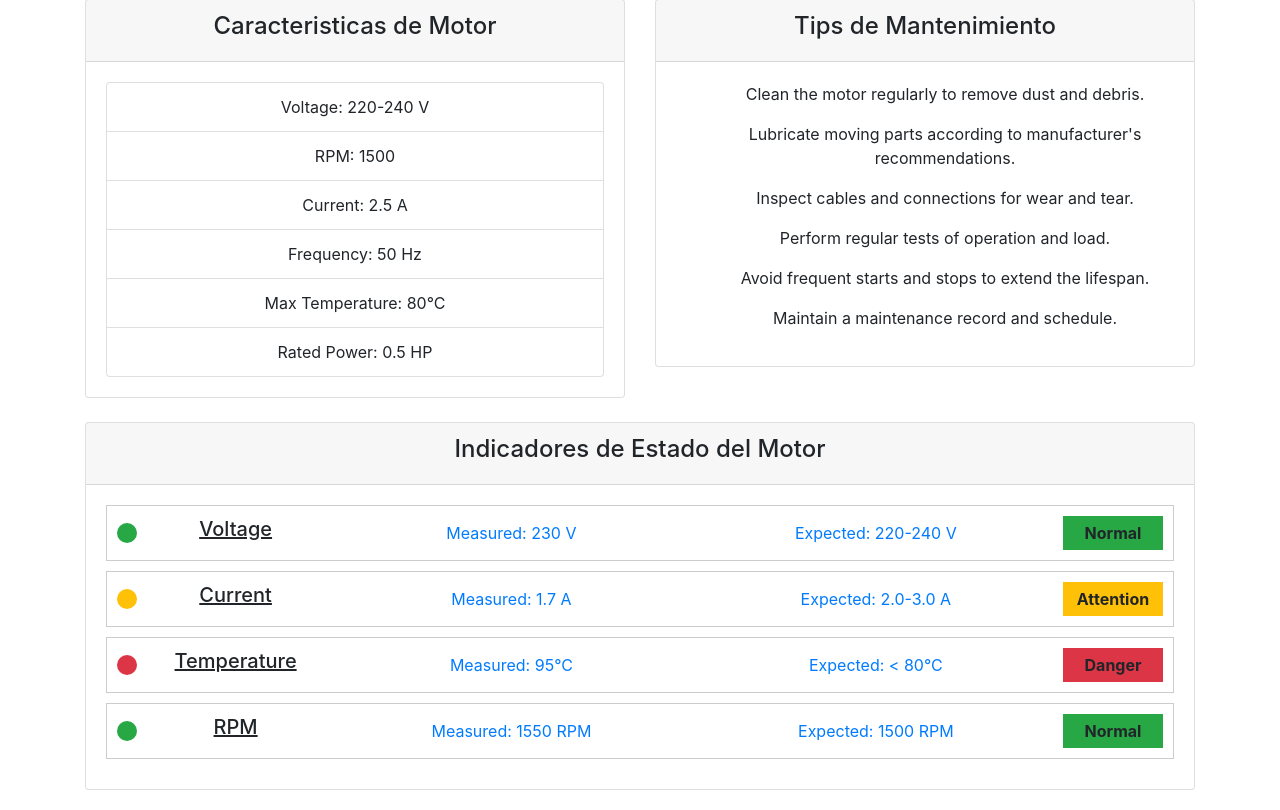
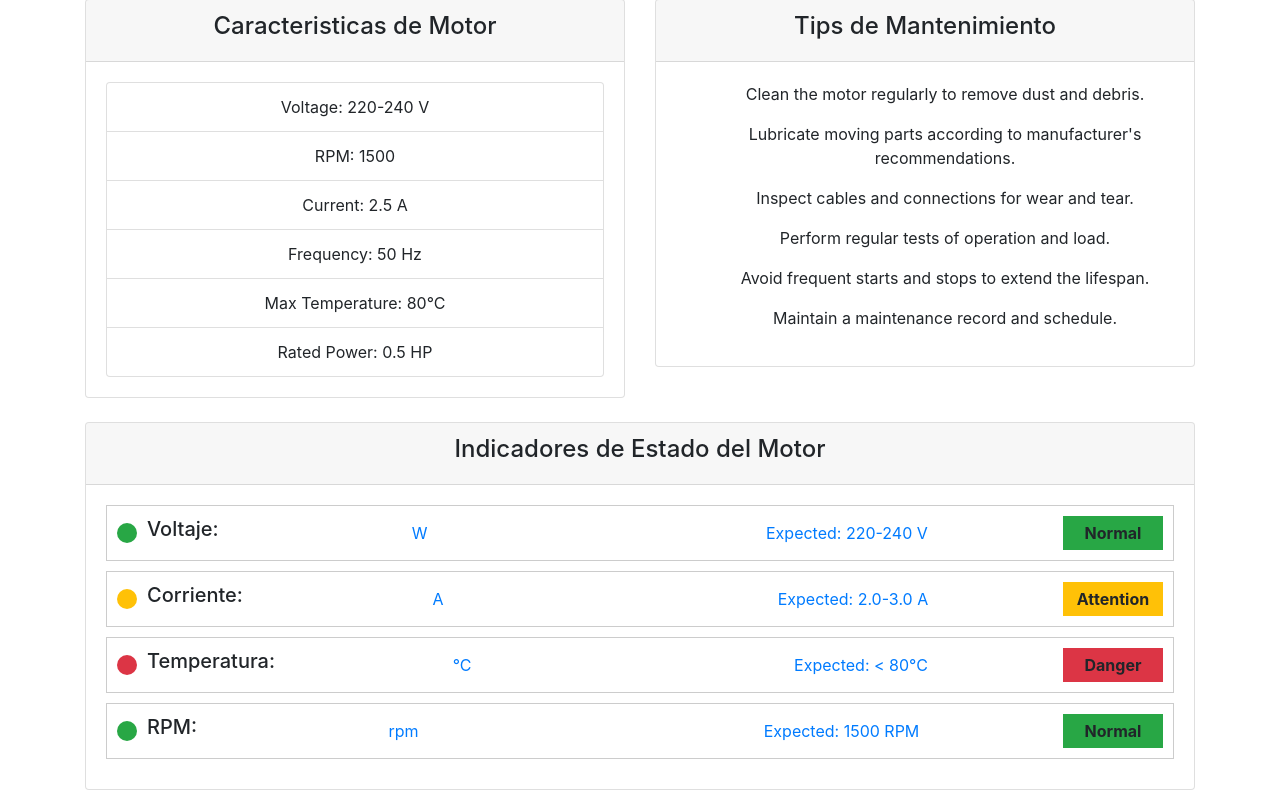
Before and after one commit to Pomel-c/Motor-Electrico, a Flask app: page /motor_details/1 in a window 1280 px wide. Shown: the part 177-987 px from the top of the page. Run offline with Flask 3, Linux system fonts and the light colour scheme; some libraries are stand-ins or nearby versions.

Commit message:
SocketIO and Python live website

```diff
--- a/app.py
+++ b/app.py
@@ -1,7 +1,23 @@
-from flask import Flask, render_template
 from flask import Flask, render_template, request
+from flask_socketio import SocketIO
+from flask_serial import Serial
+from eventlet import monkey_patch
+
+monkey_patch()
 
 app = Flask(__name__)
+app.config['SERIAL_TIMEOUT'] = 0.2
+# Puerto de USB del arduino
+app.config['SERIAL_PORT'] = 'COM4'
+# Baudios del arduino
+app.config['SERIAL_BAUDRATE'] = 9600
+app.config['SERIAL_BYTESIZE'] = 8
+app.config['SERIAL_PARITY'] = 'N'
+app.config['SERIAL_STOPBITS'] = 1
+app.config['SECRET_KEY'] = 'secret!'
+
+ser = Serial(app)
+socketio = SocketIO(app)
 
 @app.route('/')
 def index():
@@ -14,6 +30,26 @@
         # Agrega más motores según sea necesario
     ]
     return render_template('index.html', motors=motors)
+
+
+@ser.on_message()
+def handle_message(medida):
+    medida = medida.decode().replace('\r','').replace('\n',' ')
+    # Voltage - Temperatura - rpm - Corriente
+    # print(medida) 751.95 75.20 270703.12 56919.33
+    voltaje = medida.split(' ')[0]
+    temperatura = medida.split(' ')[1]
+    rpm = medida.split(' ')[2]
+    corriente = medida.split(' ')[3]
+
+    # Horsepower = Torque x RPM / 5,252.
+    # Power = Voltage x Current x Power Factor
+    # Torque = Power / 746
+    horsepower = (float(voltaje) * float(corriente) * 0.8) / 746
+
+    print(voltaje, temperatura, rpm, corriente, horsepower)
+
+    socketio.emit('data',{'temperatura':temperatura,'voltaje':voltaje,'rpm':rpm,'corriente':corriente, 'horsepower': horsepower})
 
 
 @app.route('/motor_details/<int:motor_id>')
@@ -59,4 +95,4 @@
 
 
 if __name__ == '__main__':
-    app.run(debug=True)
+    socketio.run(app,debug = False)
--- a/templates/base.html
+++ b/templates/base.html
@@ -14,7 +14,9 @@
     <script src="https://code.jquery.com/jquery-3.5.1.slim.min.js"></script>
     <script src="https://cdn.jsdelivr.net/npm/@popperjs/core@2.9.3/dist/umd/popper.min.js"></script>
     <script src="https://stackpath.bootstrapcdn.com/bootstrap/4.5.2/js/bootstrap.min.js"></script>
-
+    <script src="/socket.io/socket.io.js"></script>
+    <script src="https://code.jquery.com/jquery-3.5.1.slim.js" integrity="sha256-DrT5NfxfbHvMHux31Lkhxg42LY6of8TaYyK50jnxRnM=" crossorigin="anonymous"></script>
+    <script src="https://cdn.socket.io/3.1.1/socket.io.min.js"></script>
 </head>
 <body>
     <nav class="navbar navbar-expand-lg navbar-dark bg-dark">
--- a/templates/motor_details.html
+++ b/templates/motor_details.html
@@ -44,23 +44,6 @@
     </div>
 </div>
 
-{#<!-- Datos de la placa característica del motor -->#}
-{#<div class="card mb-4">#}
-{#    <div class="card-header">#}
-{#        Motor Characteristics#}
-{#    </div>#}
-{#    <div class="card-body">#}
-{#        <ul class="list-group">#}
-{#            <li class="list-group-item">Voltage: {{ voltage }} V</li>#}
-{#            <li class="list-group-item">RPM: {{ rpm }}</li>#}
-{#            <li class="list-group-item">Current: {{ current }} A</li>#}
-{#            <li class="list-group-item">Frequency: {{ frequency }} Hz</li>#}
-{#            <li class="list-group-item">Max Temperature: {{ max_temp }}°C</li>#}
-{#            <li class="list-group-item">Rated Power: {{ rated_power }} HP</li>#}
-{#        </ul>#}
-{#    </div>#}
-{#</div>#}
-
 <!-- Indicadores de estado -->
 <div class="card">
     <div class="card-header">
@@ -69,33 +52,119 @@
     <div class="card-body">
         <div class="indicator">
             <div class="indicator-circle status-green"></div>
-            <h5 class="indicator-label">Voltage</h5>
-            <div class="indicator-value">Measured: 230 V</div>
+            <h5>Voltaje:</h5>
+            <div class="indicator-value">
+                <span id="voltaje"></span>
+                <span class="indicator-value">W</span>
+            </div>
             <div class="indicator-value">Expected: 220-240 V</div>
             <div class="indicator-status status-green">Normal</div>
         </div>
         <div class="indicator">
             <div class="indicator-circle status-yellow"></div>
-            <h5 class="indicator-label">Current</h5>
-            <div class="indicator-value">Measured: 1.7 A</div>
+            <h5>Corriente:</h5>
+            <div class="indicator-value">
+                <span id="corriente"></span>
+                <span class="indicator-value">A</span>
+            </div>
             <div class="indicator-value">Expected: 2.0-3.0 A</div>
-            <div class="indicator-status status-yellow">Attention</div>
+            <div class="indicator-status status-yellow" id="corriente-indicator">Attention</div>
         </div>
         <div class="indicator">
             <div class="indicator-circle status-red"></div>
-            <h5 class="indicator-label">Temperature</h5>
-            <div class="indicator-value">Measured: 95°C</div>
+            <h5>Temperatura:</h5>
+            <div class="indicator-value">
+                <span id="temperatura"></span>
+                <span class="indicator-value">°C</span>
+            </div>
             <div class="indicator-value">Expected: < 80°C</div>
             <div class="indicator-status status-red">Danger</div>
         </div>
         <div class="indicator">
             <div class="indicator-circle status-green"></div>
-            <h5 class="indicator-label">RPM</h5>
-            <div class="indicator-value">Measured: 1550 RPM</div>
+            <h5>RPM:</h5>
+            <div class="indicator-value">
+                <span id="rpm"></span>
+                <span class="indicator-value">rpm</span>
+            </div>
             <div class="indicator-value">Expected: 1500 RPM</div>
-            <div class="indicator-status status-green">Normal</div>
+            <div class="indicator-status status-green" id="rpm-indicator">Normal</div>
         </div>
     </div>
 </div>
 
+<!-- Script to change indicator status -->
+<script>
+    window.onload = function () {
+        let socket = io();
+        socket.on('data', function(data) {
+            document.getElementById('temperatura').textContent = data.temperatura;
+            document.getElementById('voltaje').textContent = data.voltaje;
+            document.getElementById('corriente').textContent = data.corriente;
+            document.getElementById('rpm').textContent = data.rpm;
+
+            // Change indicator status based on data
+            let voltageIndicator = document.querySelector('#voltaje').parentNode.parentNode.querySelector('.indicator-status');
+            if (data.voltaje < 200 || data.voltaje > 260) {
+                voltageIndicator.classList.remove('status-green');
+                voltageIndicator.classList.add('status-red');
+                voltageIndicator.textContent = 'Danger';
+            } else if (data.voltaje < 210 || data.voltaje > 250) {
+                voltageIndicator.classList.remove('status-green');
+                voltageIndicator.classList.add('status-yellow');
+                voltageIndicator.textContent = 'Attention';
+            } else {
+                voltageIndicator.classList.remove('status-yellow', 'status-red');
+                voltageIndicator.classList.add('status-green');
+                voltageIndicator.textContent = 'Normal';
+            }
+
+            let corrienteIndicator = document.querySelector('#corriente').parentNode.parentNode.querySelector('.indicator-status');
+            if (data.corriente < 1.5 || data.corriente > 3.5) {
+                corrienteIndicator.classList.remove('status-green');
+                corrienteIndicator.classList.add('status-red');
+                corrienteIndicator.textContent = 'Danger';
+            } else if (data.corriente < 2.0 || data.corriente > 3.0) {
+                corrienteIndicator.classList.remove('status-green');
+                corrienteIndicator.classList.add('status-yellow');
+                corrienteIndicator.textContent = 'Attention';
+            } else {
+                corrienteIndicator.classList.remove('status-yellow', 'status-red');
+                corrienteIndicator.classList.add('status-green');
+                corrienteIndicator.textContent = 'Normal';
+            }
+
+            let temperaturaIndicator = document.querySelector('#temperatura').parentNode.parentNode.querySelector('.indicator-status');
+            if (data.temperatura > 90) {
+                temperaturaIndicator.classList.remove('status-green', 'status-yellow');
+                temperaturaIndicator.classList.add('status-red');
+                temperaturaIndicator.textContent = 'Danger';
+            } else if (data.temperatura > 80) {
+                temperaturaIndicator.classList.remove('status-green');
+                temperaturaIndicator.classList.add('status-yellow');
+                temperaturaIndicator.textContent = 'Attention';
+            } else {
+                temperaturaIndicator.classList.remove('status-yellow', 'status-red');
+                temperaturaIndicator.classList.add('status-green');
+                temperaturaIndicator.textContent = 'Normal';
+            }
+
+            let rpmIndicator = document.querySelector('#rpm').parentNode.parentNode.querySelector('.indicator-status');
+            if (data.rpm < 1500 || data.rpm > 2000) {
+                rpmIndicator.classList.remove('status-green');
+                rpmIndicator.classList.add('status-red');
+                rpmIndicator.textContent = 'Danger';
+            } else if (data.rpm < 1600 || data.rpm > 1900) {
+                rpmIndicator.classList.remove('status-green');
+                rpmIndicator.classList.add('status-yellow');
+                rpmIndicator.textContent = 'Attention';
+            } else {
+                rpmIndicator.classList.remove('status-yellow', 'status-red');
+                rpmIndicator.classList.add('status-green');
+                rpmIndicator.textContent = 'Normal';
+            }
+        });
+    };
+</script>
+
 {% endblock %}
```
Also changed, not shown: 1 other file.
